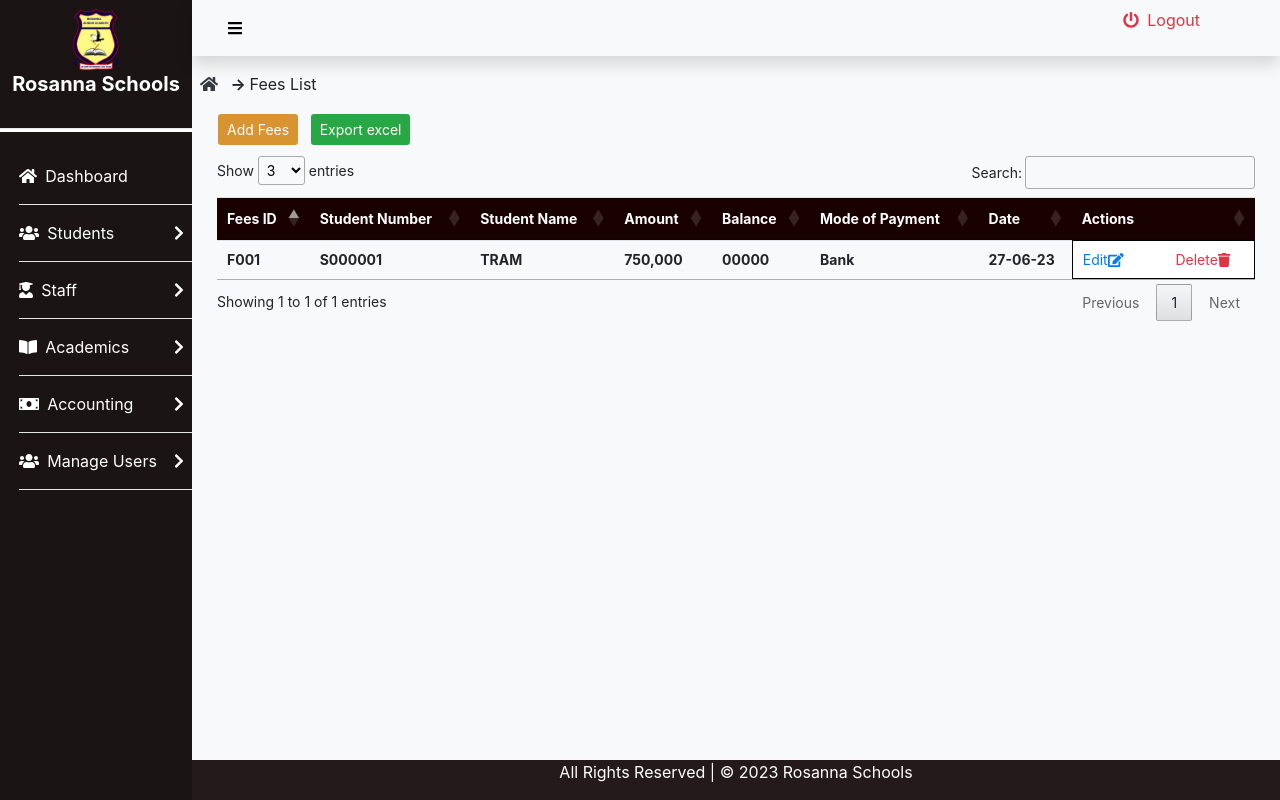
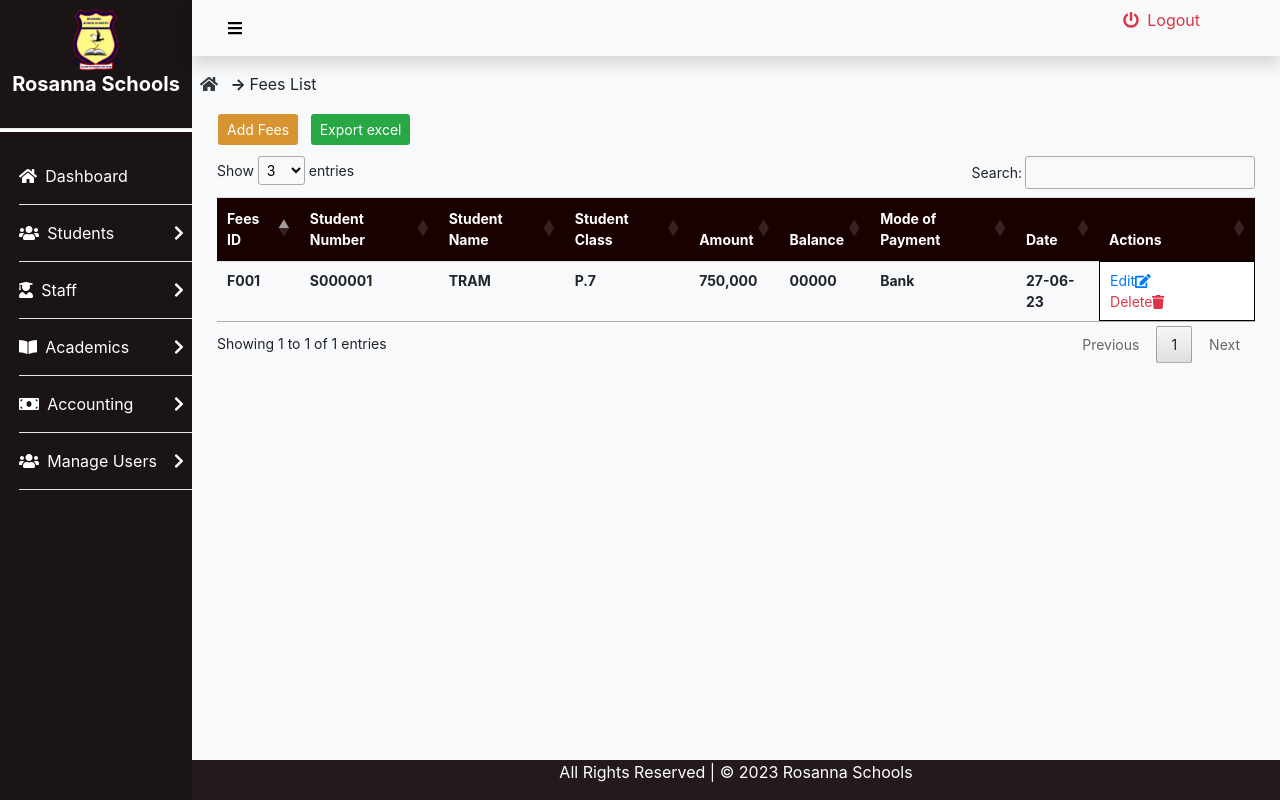
Before and after one commit to megateams/rosanna, a Django app: page /feeslist/ in a window 1280 px wide. Run offline with Django 4.2, Linux system fonts and the light colour scheme; some libraries are stand-ins or nearby versions.

Commit message:
worked on fees

```diff
--- a/frontend/templates/frontend/fees/feesList.html
+++ b/frontend/templates/frontend/fees/feesList.html
@@ -18,6 +18,7 @@
                     <th>Fees ID</th>
                     <th>Student Number</th>
                     <th>Student Name</th>
+                    <th>Student Class</th>
                     <th>Amount</th>
                     <th>Balance</th>
                     <th>Mode of Payment</th>
@@ -30,6 +31,7 @@
                     <th>F001</th>
                     <th>S000001</th>
                     <th>TRAM</th>
+                    <th>P.7</th>
                     <th>750,000</th>
                     <th>00000</th>
                     <th>Bank</th>
```
